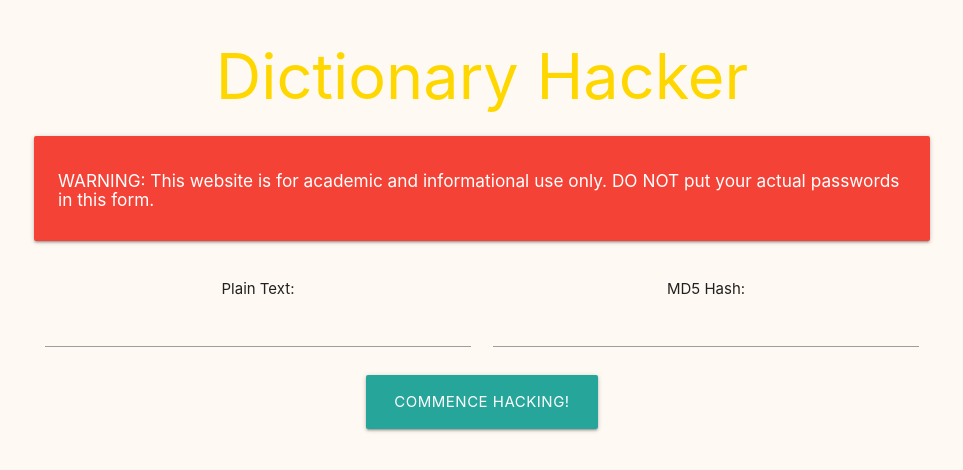
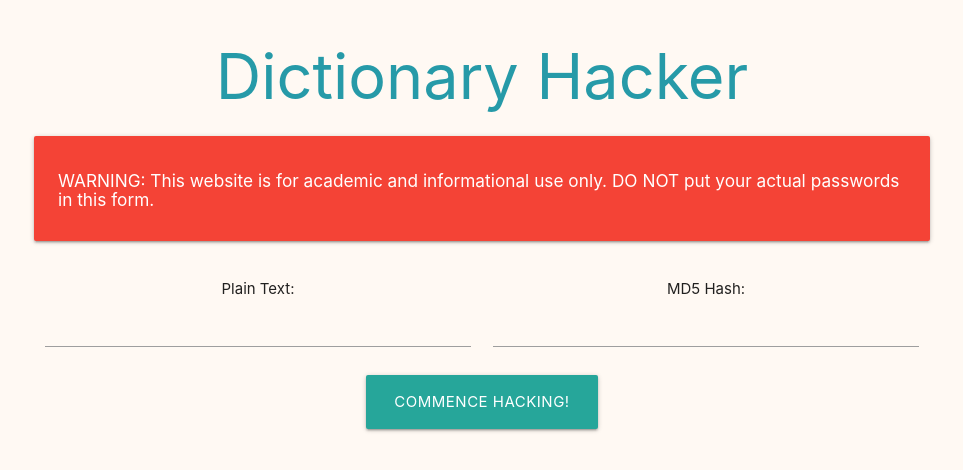
Before and after one commit to thomas-schweich/password-crack, a website: page index.html in a window 1280 px wide. Shown: the whole page, without its empty margins (158-1121 px from the left). Drawn offline with nearby package versions, Linux system fonts and the light colour scheme.

Commit message:
removing 90's color pallette

```diff
--- a/index.html
+++ b/index.html
@@ -3,7 +3,7 @@
   <style>
 	h1{
 		text-align:center;
-		color:gold;
+		color:rgb(38, 154, 168);
 	}
 	body{
 		background-color:#fff9f3;
```
